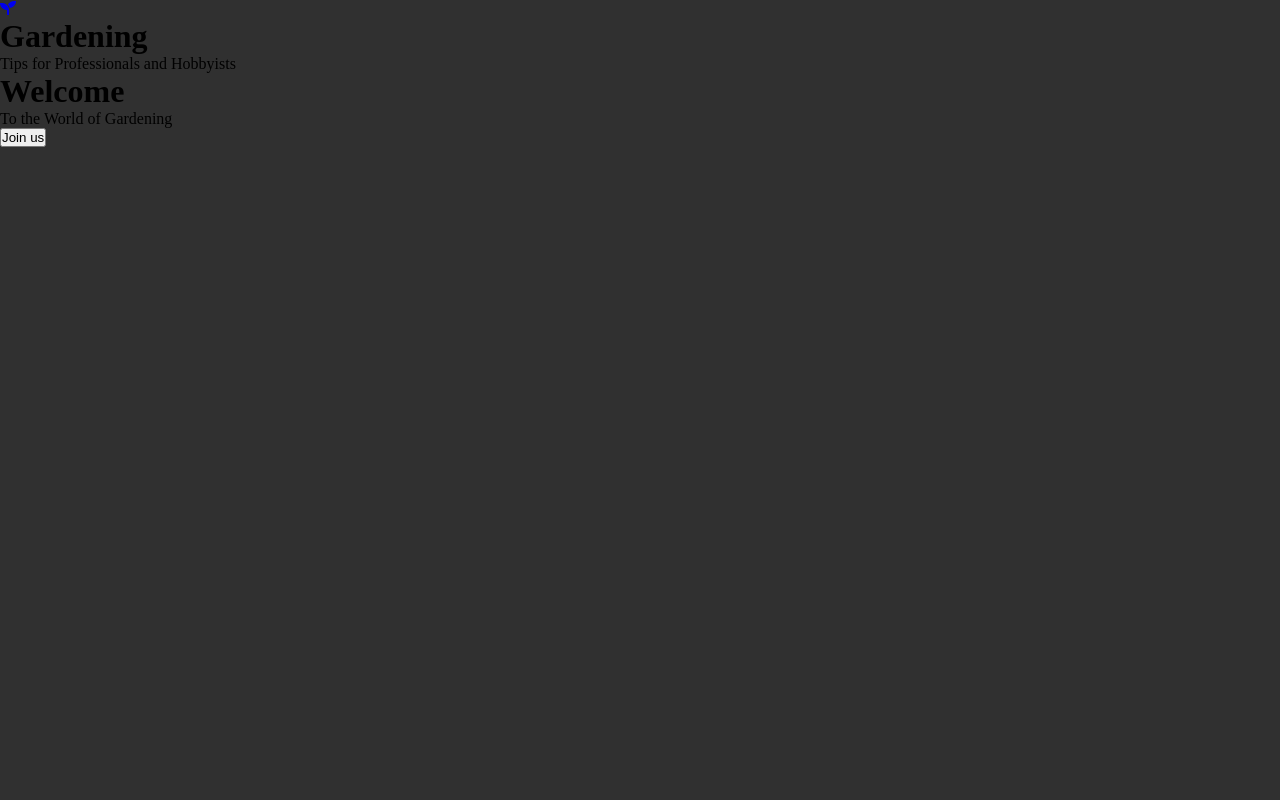
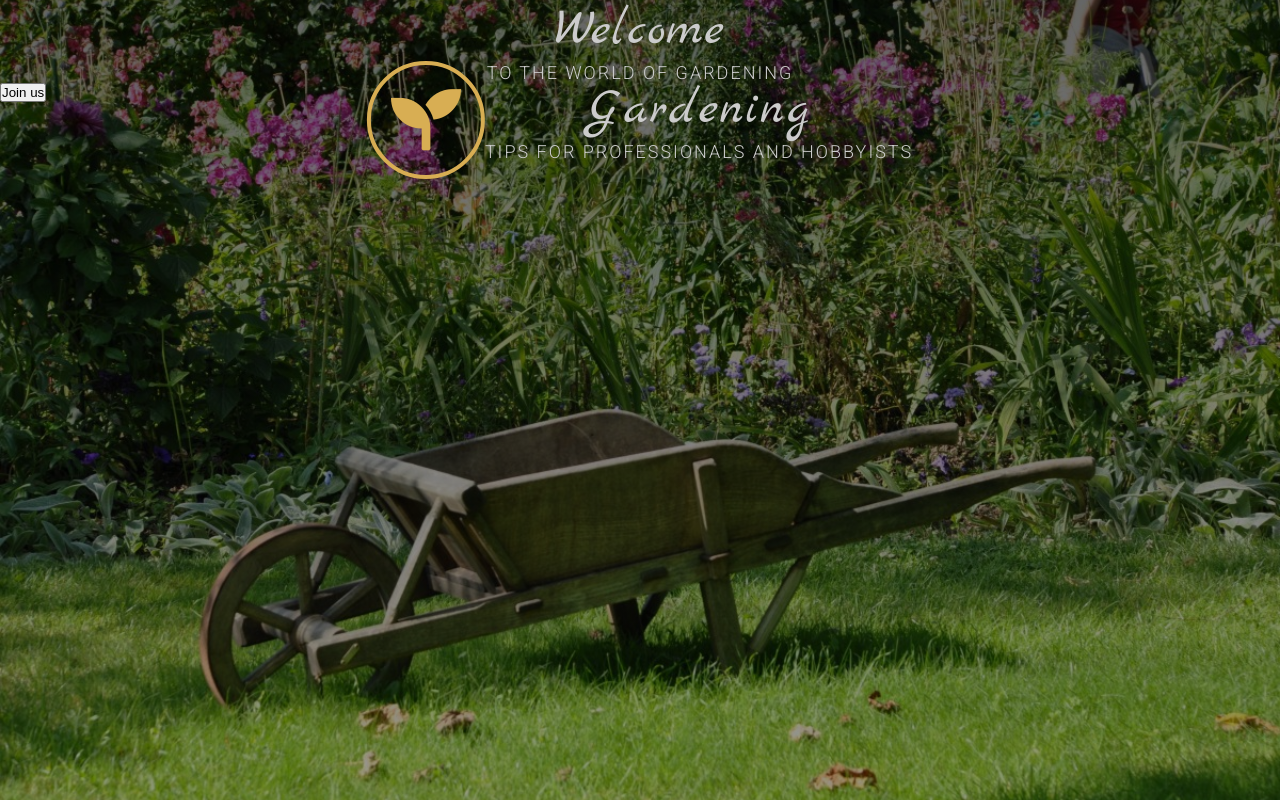
Before and after one commit to T-0n-1/www-interactivity-h2, a plain HTML site: page index.html in a window 1280 px wide. Drawn offline with Linux system fonts and the light colour scheme.

Commit message:
Background image and text alignments

```diff
--- a/sass/partials/_base.scss
+++ b/sass/partials/_base.scss
@@ -1,3 +1,15 @@
+@mixin flexLAyout {
+  display: flex;
+  justify-content: center;
+  align-items: center;
+}
+
+@mixin textStyles($ttrf: uppercase) {
+  font-weight: 300;
+  letter-spacing: 2px;
+  text-transform: $ttrf;
+}
+
 * {
     margin: 0;
     padding: 0;
--- a/sass/partials/_components.scss
+++ b/sass/partials/_components.scss
@@ -0,0 +1,26 @@
+.logo {
+    font-size: 70px;
+    color: $color-primary;
+    @include flexLAyout;
+    width: 110px;
+    height: 110px;
+    text-decoration: none;
+    border: 4px solid $color-primary;
+    border-radius: 50%;
+}
+
+.main-name {
+    font-family: $font-Marck;
+    font-size: 50px;
+    color: $color-secondary;
+    text-align: center;
+    @include textStyles(none);
+}
+
+.sub-name {
+    font-family: $font-Roboto;
+    font-size: 18px;
+    color: $color-secondary;
+    text-align: center;
+    @include textStyles;
+}
--- a/sass/partials/_layout.scss
+++ b/sass/partials/_layout.scss
@@ -0,0 +1,17 @@
+.header {
+    width: 100%;
+    height: 100vh;
+    background: linear-gradient(rgba($color-black, 0.6), rgba($color-black, 0.4)), image-url("bg.jpg") no-repeat center;
+    background-size: cover;
+    position: relative;
+
+    .brand {
+        position: absolute;
+        top: 15%;
+        left: 50%;
+        transform: translate(-50%, -50%);
+        color: $color-white;
+        display: flex;
+        align-items: center;
+    }
+}
--- a/sass/partials/_variables.scss
+++ b/sass/partials/_variables.scss
@@ -1,5 +1,11 @@
+// Värit
 $color-primary: #d8ae53;
 $color-secondary: #ccc;
 $color-black: #000;
 $color-white: #fff;
 $color-dark: #303030;
+
+//Fontit
+$font-Marck: "Marck Script", cursive;
+$font-Roboto: Roboto, sans-serif;
+$font-Raleway: Raleway, sans-serif;
```
Also changed, not shown: css/styles.css, 2 other files.
